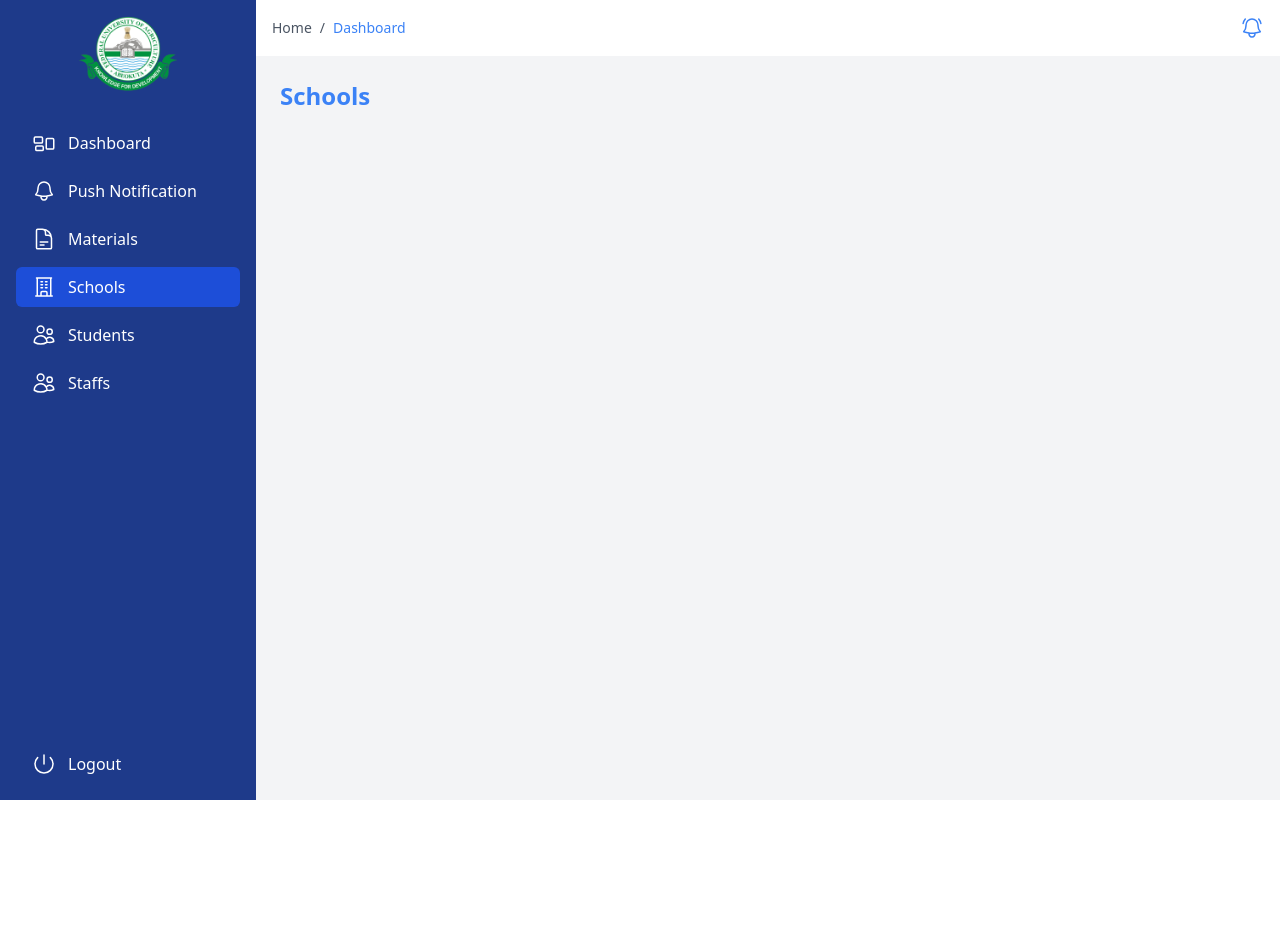
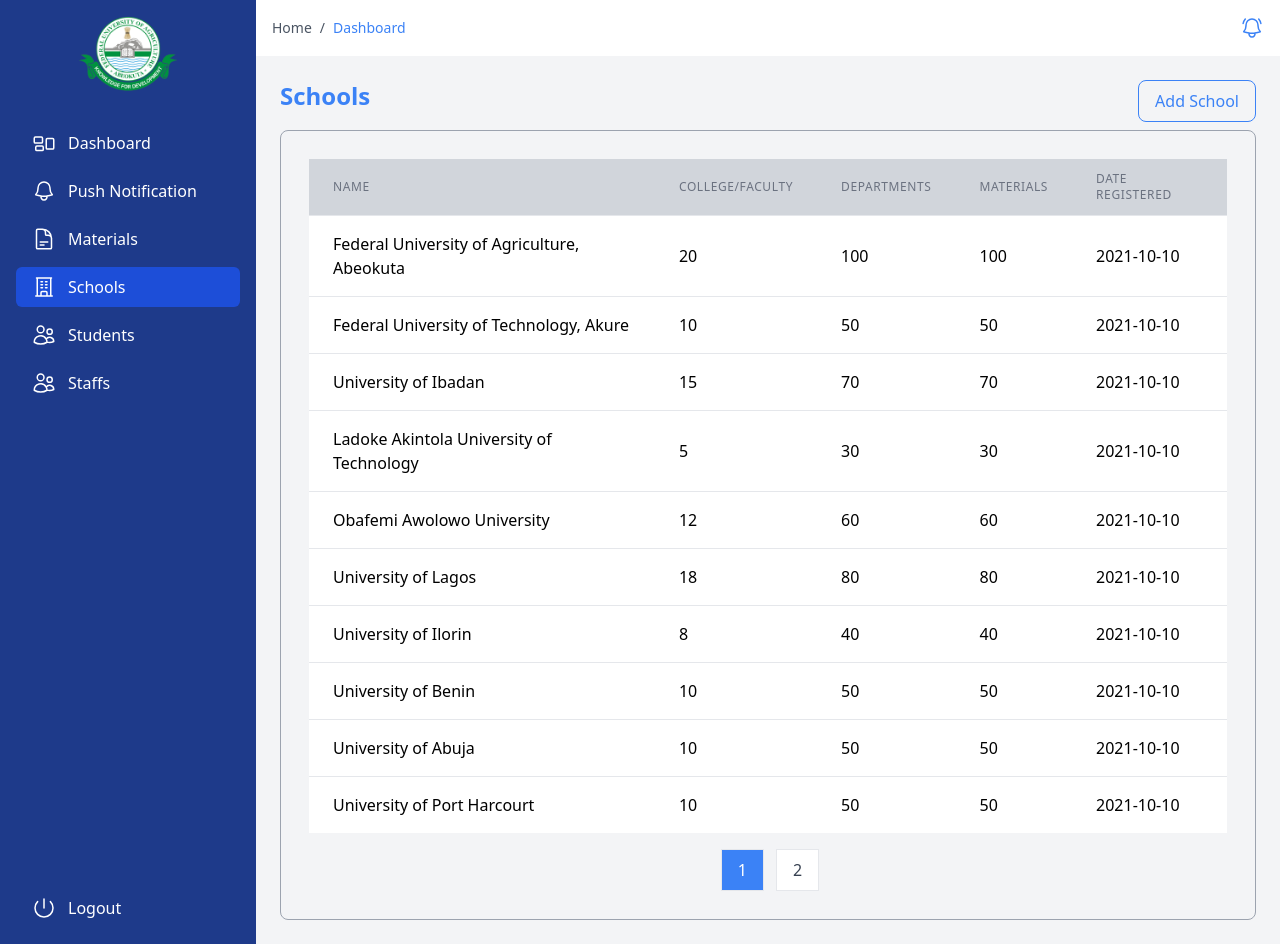
Before and after one commit to Dev-180Memes/greg-schools, a Next.js app: page /admin/schools in a window 1280 px wide. Before the commit the page ends 800 px from the top, so only its background shows below. Built offline with nearby package versions, Linux system fonts and the light colour scheme; sample sign-in values are in the browser's storage.

Commit message:
feat: Update page title from "Schools" to "Students" in admin/student.tsx

```diff
--- /dev/null
+++ b/src/components/Pagination.tsx
@@ -0,0 +1,26 @@
+import React from 'react';
+import { PaginationProps } from '@/types/types';
+
+const Pagination: React.FC<PaginationProps> = ({ currentPage, totalPages, onPageChange }) => {
+    const pages = [];
+
+    for (let i = 1; i <= totalPages; i++) {
+        pages.push(
+            <button
+                key={i}
+                className={`px-4 py-2 border ${currentPage === i ? 'bg-blue-500 text-white' : 'text-gray-700 bg-white'} rounded-mb mx-1`}
+                onClick={() => onPageChange(i)}
+            >
+                {i}
+            </button>
+        );
+    }
+
+    return (
+        <div className="flex justify-center space-x-2 mt-4">
+            {pages}
+        </div>
+    );
+};
+
+export default Pagination;
--- a/src/pages/admin/materials.tsx
+++ b/src/pages/admin/materials.tsx
@@ -2,6 +2,7 @@
 import Layout from "@/components/Dashboard/Admin/Layout";
 import { Material } from "@/types/types";
 import { FaEllipsisV } from 'react-icons/fa';
+import Pagination from "@/components/Pagination";
 
 const PAGE_SIZE = 10;
 
@@ -149,7 +150,7 @@
         <div className="flex flex-col space-y-2 w-full">
           <h1 className="text-2xl font-semibold text-blue-500">Materials</h1>
           <div className="border border-gray-400 rounded-xl md:rounded-lg p-3 md:p-7 w-full">
-            <div className="relative overflow-x-auto">
+            <div className="overflow-x-auto">
                 <table className="min-w-full divide-y divide-gray-200">
                 <thead>
                     <tr>
@@ -202,32 +203,4 @@
     );
 };
 
-interface PaginationProps {
-    currentPage: number;
-    totalPages: number;
-    onPageChange: (page: number) => void;
-}
-
-const Pagination: React.FC<PaginationProps> = ({ currentPage, totalPages, onPageChange }) => {
-    const pages = [];
-
-    for (let i = 1; i <= totalPages; i++) {
-        pages.push(
-            <button
-                key={i}
-                className={`px-4 py-2 border ${currentPage === i ? 'bg-blue-500 text-white' : 'text-gray-700 bg-white'} rounded-mb mx-1`}
-                onClick={() => onPageChange(i)}
-            >
-                {i}
-            </button>
-        );
-    }
-
-    return (
-        <div className="flex justify-center space-x-2 mt-4">
-            {pages}
-        </div>
-    );
-};
-
 export default Materials;
--- a/src/pages/admin/schools.tsx
+++ b/src/pages/admin/schools.tsx
@@ -1,14 +1,165 @@
 import React from "react";
 import Layout from "@/components/Dashboard/Admin/Layout";
+import { School } from "@/types/types";
+import Pagination from "@/components/Pagination";
+
+const PAGE_SIZE = 10;
+
+const schoolsData: School[] = [
+    {
+        id: 1,
+        name: 'Federal University of Agriculture, Abeokuta',
+        collegeFaculty: 20,
+        departments: 100,
+        materials: 100,
+        dateRegistered: '2021-10-10',
+    },
+    {
+        id: 2,
+        name: 'Federal University of Technology, Akure',
+        collegeFaculty: 10,
+        departments: 50,
+        materials: 50,
+        dateRegistered: '2021-10-10',
+    },
+    {
+        id: 3,
+        name: 'University of Ibadan',
+        collegeFaculty: 15,
+        departments: 70,
+        materials: 70,
+        dateRegistered: '2021-10-10',
+    },
+    {
+        id: 4,
+        name: 'Ladoke Akintola University of Technology',
+        collegeFaculty: 5,
+        departments: 30,
+        materials: 30,
+        dateRegistered: '2021-10-10',
+    },
+    {
+        id: 5,
+        name: 'Obafemi Awolowo University',
+        collegeFaculty: 12,
+        departments: 60,
+        materials: 60,
+        dateRegistered: '2021-10-10',
+    },
+    {
+        id: 6,
+        name: 'University of Lagos',
+        collegeFaculty: 18,
+        departments: 80,
+        materials: 80,
+        dateRegistered: '2021-10-10',
+    },
+    {
+        id: 7,
+        name: 'University of Ilorin',
+        collegeFaculty: 8,
+        departments: 40,
+        materials: 40,
+        dateRegistered: '2021-10-10',
+    },
+    {
+        id: 8,
+        name: 'University of Benin',
+        collegeFaculty: 10,
+        departments: 50,
+        materials: 50,
+        dateRegistered: '2021-10-10',
+    },
+    {
+        id: 9,
+        name: 'University of Abuja',
+        collegeFaculty: 10,
+        departments: 50,
+        materials: 50,
+        dateRegistered: '2021-10-10',
+    },
+    {
+        id: 10,
+        name: 'University of Port Harcourt',
+        collegeFaculty: 10,
+        departments: 50,
+        materials: 50,
+        dateRegistered: '2021-10-10',
+    },
+    {
+        id: 11,
+        name: 'University of Nigeria, Nsukka',
+        collegeFaculty: 10,
+        departments: 50,
+        materials: 50,
+        dateRegistered: '2021-10-10',
+    },
+];
 
 const Schools: React.FC = () => {
+    const [schools, setSchools] = React.useState<School[]>([]);
+    const [page, setPage] = React.useState<number>(1);
+    const [totalPages, setTotalPages] = React.useState<number>(1);
+
+    React.useEffect(() => {
+        setSchools(schoolsData);
+        // setSchools([]);
+        setTotalPages(Math.ceil(schoolsData.length / PAGE_SIZE));
+    }, []);
+
+    const handlePageChange = (page: number) => {
+        setPage(page);
+    }
+
+    const paginatedSchools = schools.slice((page - 1) * PAGE_SIZE, page * PAGE_SIZE);
+
     return (
         <Layout>
-            <div className="flex flex-col space-y-2">
-                <div>
+            <div className="flex flex-col space-y-2 h-full">
+                <div className="flex flex-row justify-between">
                     <h1 className="text-2xl font-semibold text-blue-500">Schools</h1>
-
+                    <button className="px-4 py-2 border border-blue-500 rounded-lg text-blue-500">Add School</button>
                 </div>
+                {schools.length === 0 ? (
+                    <div className="flex flex-col items-center justify-center h-full">
+                        <div className="text-center">
+                            <div className="mb-4">
+                                <svg xmlns="http://www.w3.org/2000/svg" fill="none" viewBox="0 0 24 24" strokeWidth={1.5} stroke="currentColor" className="size-[8rem] text-gray-400 mx-auto">
+                                    <path strokeLinecap="round" strokeLinejoin="round" d="M3.75 21h16.5M4.5 3h15M5.25 3v18m13.5-18v18M9 6.75h1.5m-1.5 3h1.5m-1.5 3h1.5m3-6H15m-1.5 3H15m-1.5 3H15M9 21v-3.375c0-.621.504-1.125 1.125-1.125h3.75c.621 0 1.125.504 1.125 1.125V21" />
+                                </svg>
+                            </div>
+                            <p className="text-gray-500 text-xl">No school has been added yet</p>
+                        </div>
+                    </div>
+                ) : (
+                    <div className="border border-gray-400 rounded-xl md:rounded-lg p-3 md:p-7 w-full">
+                        <div className="overflow-x-auto">
+                            <table className="min-w-full divide-y divide-gray-200">
+                                <thead>
+                                    <tr className="bg-gray-300">
+                                        <th className="px-6 py-3 text-left text-xs font-medium text-gray-500 uppercase tracking-wider">Name</th>
+                                        <th className="px-6 py-3 text-left text-xs font-medium text-gray-500 uppercase tracking-wider">College/Faculty</th>
+                                        <th className="px-6 py-3 text-left text-xs font-medium text-gray-500 uppercase tracking-wider">Departments</th>
+                                        <th className="px-6 py-3 text-left text-xs font-medium text-gray-500 uppercase tracking-wider">Materials</th>
+                                        <th className="px-6 py-3 text-left text-xs font-medium text-gray-500 uppercase tracking-wider">Date Registered</th>
+                                    </tr>
+                                </thead>
+                                <tbody className="bg-white divide-y divide-gray-200">
+                                    {paginatedSchools.map((school, index) => (
+                                        <tr key={school.id}>
+                                            <td className="px-6 py-4">{school.name}</td>
+                                            <td className="px-6 py-4">{school.collegeFaculty}</td>
+                                            <td className="px-6 py-4">{school.departments}</td>
+                                            <td className="px-6 py-4">{school.materials}</td>
+                                            <td className="px-6 py-4">{school.dateRegistered}</td>
+                                        </tr>
+                                    ))}
+                                </tbody>
+                            </table>
+                        </div>
+                        <Pagination currentPage={page} totalPages={totalPages} onPageChange={handlePageChange} />
+                    </div>
+                )}
             </div>
         </Layout>
     )
--- a/src/pages/admin/student.tsx
+++ b/src/pages/admin/student.tsx
@@ -6,7 +6,7 @@
         <Layout>
             <div className="flex flex-col space-y-2">
                 <div>
-                    <h1 className="text-2xl font-semibold text-blue-500">Schools</h1>
+                    <h1 className="text-2xl font-semibold text-blue-500">Students</h1>
                 </div>
             </div>
         </Layout>
--- a/src/types/types.ts
+++ b/src/types/types.ts
@@ -20,3 +20,9 @@
     success: boolean;
     message?: string;
 }
+
+export interface PaginationProps {
+    currentPage: number;
+    totalPages: number;
+    onPageChange: (page: number) => void;
+}
```
